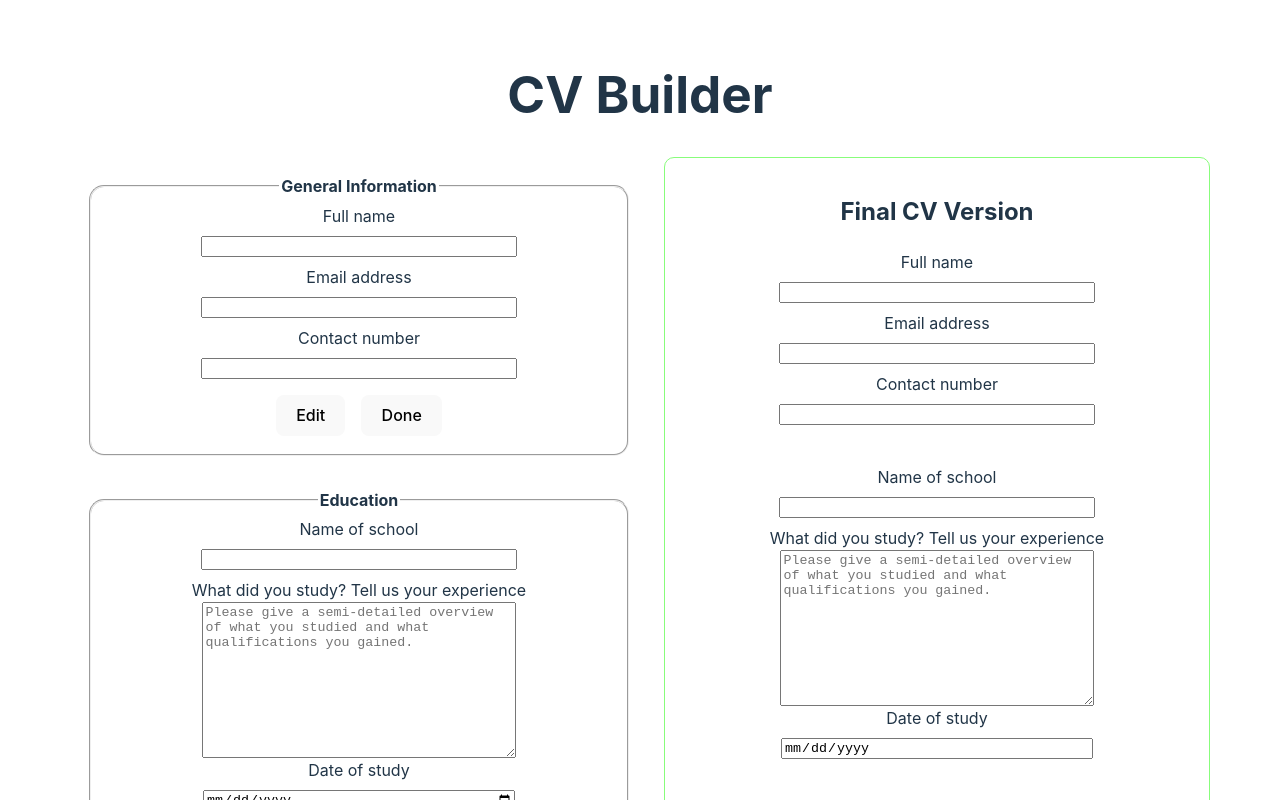
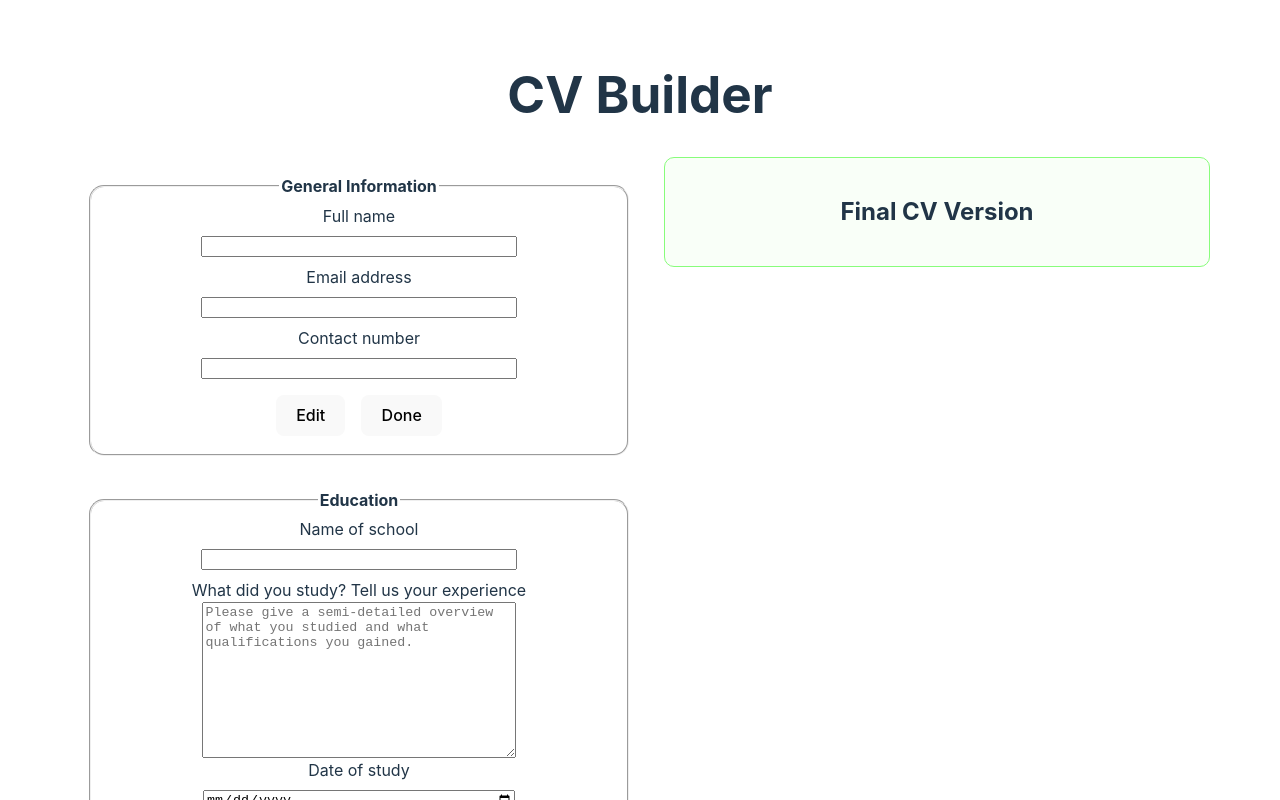
Before and after one commit to rhysez/cv-application, a React app: page / in a window 1280 px wide. Shown: the top 800 px of the page. Built offline with nearby package versions, Linux system fonts and the light colour scheme; the HTML template or start-up script is replaced by a standard one.

Commit message:
implement handleVisible event handlers to show/not show final sections of cv

```diff
--- a/src/App.css
+++ b/src/App.css
@@ -60,10 +60,25 @@
   padding: 1rem;
   align-items: center;
   width: 40vw;
+  background-color: rgb(136, 253, 123, 0.05);
 }
 
-.finalGeneral,
-.finalEducation,
+.finalGeneral {
+  display: flex;
+  flex-direction: column;
+  align-items: center;
+  width: 100%;
+  margin-bottom: 2rem;
+}
+
+.finalEducation {
+  display: flex;
+  flex-direction: column;
+  align-items: center;
+  width: 100%;
+  margin-bottom: 2rem;
+}
+
 .finalPractical {
   display: flex;
   flex-direction: column;
--- a/src/App.jsx
+++ b/src/App.jsx
@@ -14,12 +14,14 @@
   const [schoolName, setSchoolName] = useState("");
   const [studyName, setStudyName] = useState("");
   const [studyDate, setStudyDate] = useState("");
+  const [educationVisible, setEducationVisible] = useState("none")
 
   const [companyName, setCompanyName] = useState("");
   const [companyPosition, setCompanyPosition] = useState("");
   const [companyPositionDetails, setCompanyPositionDetails] = useState("");
   const [companyStartDate, setCompanyStartDate] = useState("");
   const [companyEndDate, setCompanyEndDate] = useState("");
+  const [practicalVisible, setPracticalVisible] = useState("none")
 
   function handleChangeFullName(e) {
     setFullName(e.target.value);
@@ -51,6 +53,10 @@
     setStudyDate(e.target.value);
   }
 
+  function handleSubmitEducation() {
+    setEducationVisible("flex")
+  }
+
    // ----- //
 
    function handleChangeCompanyName(e) {
@@ -72,6 +78,10 @@
    function handleChangeCompanyEndDate(e) {
     setCompanyEndDate(e.target.value)
    }
+
+   function handleSubmitPractical() {
+    setPracticalVisible("flex")
+  }
 
   return (
     <>
@@ -95,6 +105,7 @@
             handleChangeSchoolName={handleChangeSchoolName}
             handleChangeStudyName={handleChangeStudyName}
             handleChangeStudyDate={handleChangeStudyDate}
+            handleSubmitEducation={handleSubmitEducation}
           />
           <Practical
             title="Practical Experience"
@@ -108,6 +119,7 @@
             handleChangeCompanyPositionDetails={handleChangeCompanyPositionDetails}
             handleChangeCompanyStartDate={handleChangeCompanyStartDate}
             handleChangeCompanyEndDate={handleChangeCompanyEndDate}
+            handleSubmitPractical={handleSubmitPractical}
           />
         </div>
 
@@ -124,6 +136,9 @@
             companyPositionDetails={companyPositionDetails}
             companyStartDate={companyStartDate}
             companyEndDate={companyEndDate}
+            displayGeneral={generalVisible}
+            displayEducation={educationVisible}
+            displayPractical={practicalVisible}
           />
         </div>
       </div>
--- a/src/components/Education.jsx
+++ b/src/components/Education.jsx
@@ -40,7 +40,7 @@
         </form>
         <button id="addSchool">Add</button>
         <button id="editEducation">Edit</button>
-        <button type="submit" id="submitEducation">
+        <button type="submit" id="submitEducation" onClick={props.handleSubmitEducation}>
           Done
         </button>
       </fieldset>
--- a/src/components/Final.jsx
+++ b/src/components/Final.jsx
@@ -1,14 +1,21 @@
-import { useState } from "react";
 
 export default function Final(props) {
-  const finalStyles = {
-    display: props.display,
+  const finalStylesGeneral = {
+    display: props.displayGeneral,
   };
+
+  const finalStylesEducation = {
+    display: props.displayEducation
+  }
+
+  const finalStylesPractical = {
+    display: props.displayPractical
+  }
 
   return (
     <div className="final">
       <h2>Final CV Version</h2>
-      <div className="finalGeneral" style={finalStyles}>
+      <div className="finalGeneral" style={finalStylesGeneral}>
         <label htmlFor="finalFullName">Full name</label>
         <input
           type="text"
@@ -37,7 +44,7 @@
         />
       </div>
 
-      <div className="finalEducation">
+      <div className="finalEducation" style={finalStylesEducation}>
         <label htmlFor="finalSchoolName">Name of school</label>
         <input
           type="text"
@@ -68,7 +75,7 @@
         />
       </div>
 
-      <div className="finalPractical">
+      <div className="finalPractical" style={finalStylesPractical}>
         <label htmlFor="companyName">Company name</label>
         <input
           type="text"
--- a/src/components/General.jsx
+++ b/src/components/General.jsx
@@ -40,7 +40,7 @@
         <button
           type="submit"
           id="submitGeneral"
-          onSubmit={props.handleSubmitGeneral}
+          onClick={props.handleSubmitGeneral}
         >
           Done
         </button>
--- a/src/components/Practical.jsx
+++ b/src/components/Practical.jsx
@@ -60,7 +60,7 @@
 
         <button id="addPractical">Add</button>
         <button id="editGeneral">Edit</button>
-        <button type="submit" id="submitPractical">
+        <button type="submit" id="submitPractical" onClick={props.handleSubmitPractical}>
           Done
         </button>
       </fieldset>
```
